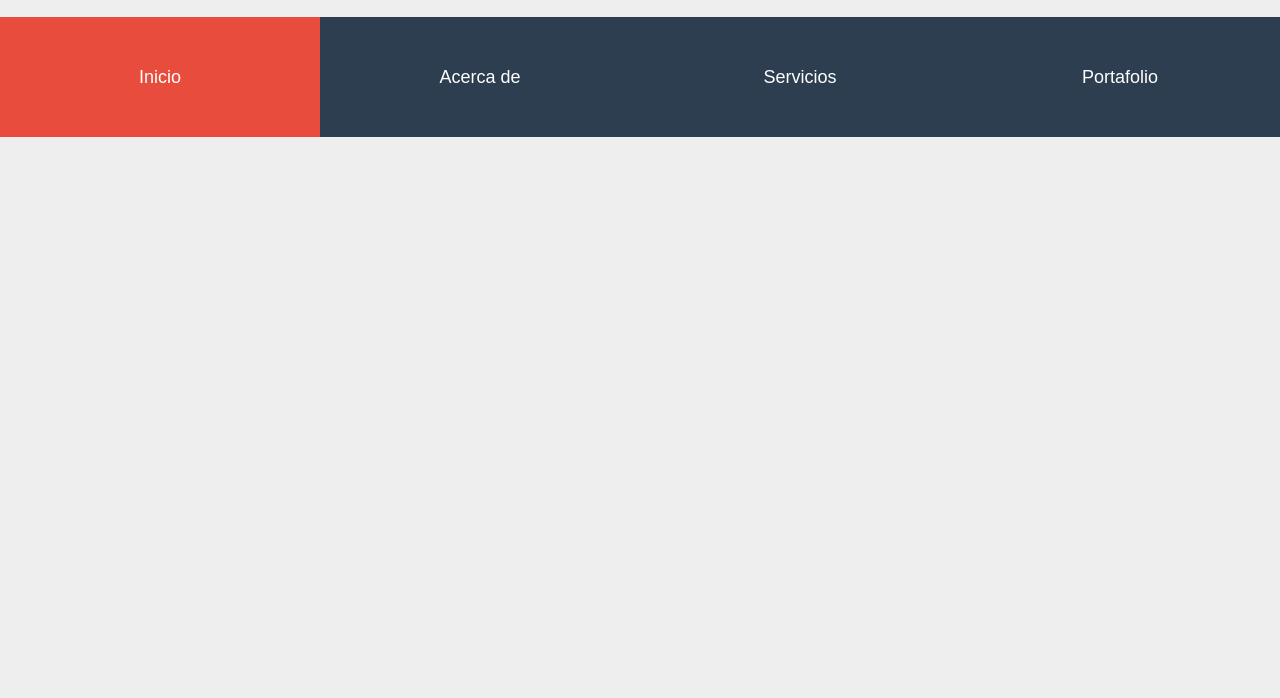
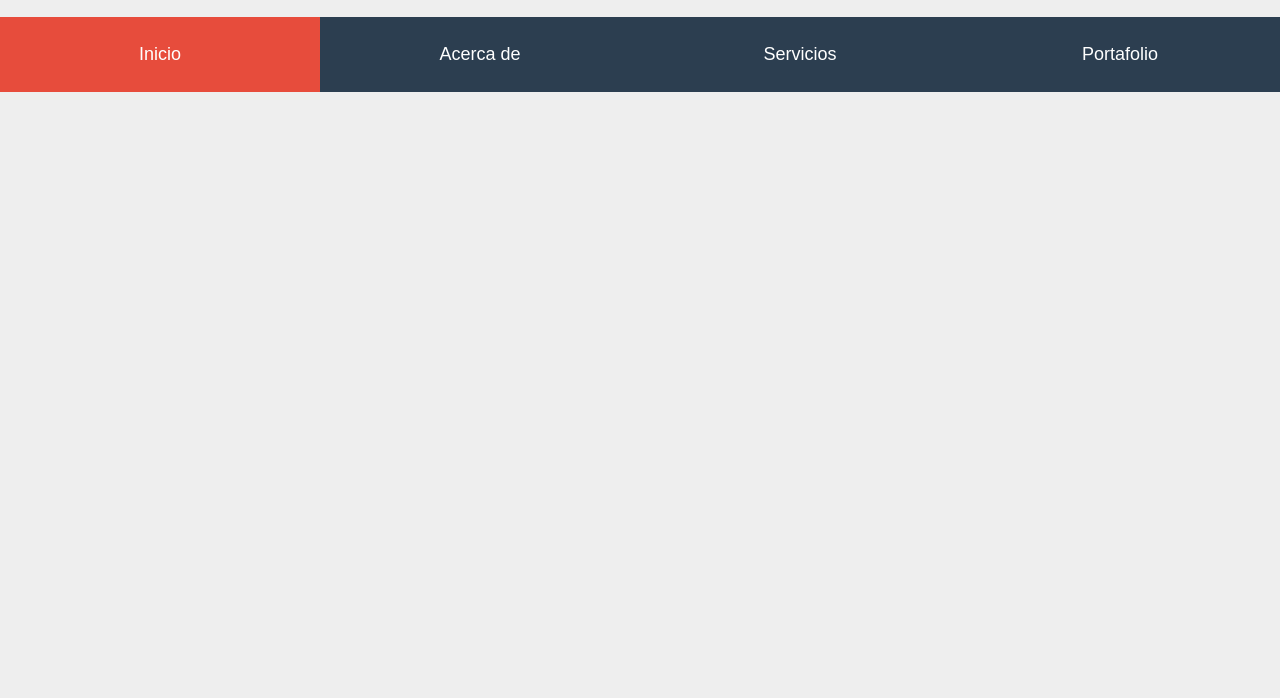
Before and after one commit to Alguerrerov/Portfolio, a plain HTML site: page index.html in a window 1280 px wide. Shown: the part 102-800 px from the top of the page. Drawn offline with Linux system fonts and the light colour scheme.

Commit message:
Update design.css

```diff
--- a/design.css
+++ b/design.css
@@ -27,7 +27,7 @@
     margin: 0;
     padding: 0;
     width: 100%;
-    height: 120px;
+    height: 75px;
     margin: auto;
     position: relative;
     background-color: #2c3e50;
@@ -60,6 +60,7 @@
     pointer-events: none;
   }
 
+  /*
   li.slider {
     width: 25%;
     height: 100%;
@@ -68,14 +69,15 @@
     top: 0;
     background-color: #e74c3c;
     z-index: 8;
-    transition: left .4s, background-color .4s;
+    transition: left .1s, background-color .1s;
   }
+
 
   .menu li:nth-child(1):hover,
   .menu li:nth-child(1):focus,
   .menu li:nth-child(1):active {
     & ~ .slider {
-      left: 0;
+      left: 0%;
       background-color: #3498db;
     }
   }
@@ -94,7 +96,7 @@
   .menu li:nth-child(3):focus,
   .menu li:nth-child(3):active {
     & ~ .slider {
-      left: 50%;
+      left: 25%;
       background-color: #e67e22;
     }
   }
@@ -106,4 +108,4 @@
       left: 75%;
       background-color: #16a085;
     }
-  }
+  }*/
```
